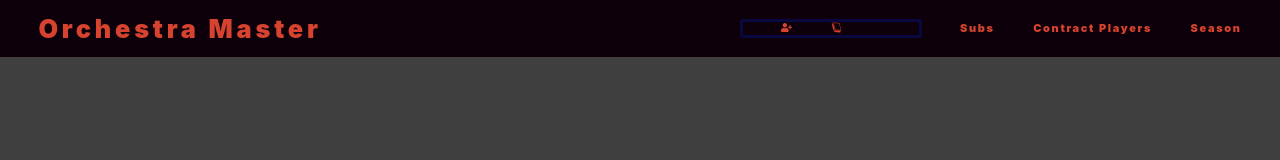
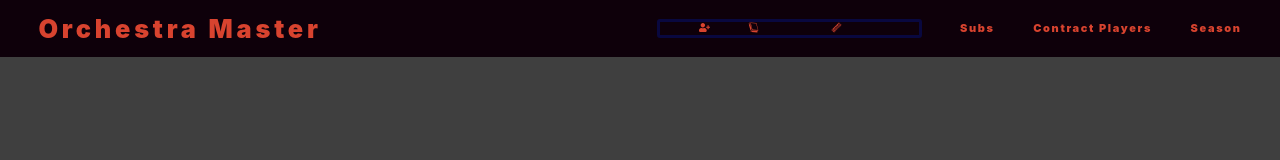
Before and after one commit to kfiddle/orchestra-master, a React (Create React App) app: page / in a window 1280 px wide. Shown: the top 160 px of the page. Built offline with nearby package versions, Linux system fonts and the light colour scheme.

Commit message:
beginning of instrument and more on player entry

```diff
--- a/src/components/UI/Layout.js
+++ b/src/components/UI/Layout.js
@@ -4,10 +4,13 @@ import MainNavigation from "../mainNavigation/MainNavigation";
 
 import PlayerEntry from "../playerEntry/PlayerEntry";
 import PieceEntry from "../pieceEntry/PieceEntry";
+import InstrumentEntry from "../instrumentEntry/InstrumentEntry";
 
 const Layout = (props) => {
   const [playerEntryFormRendered, setPlayerEntryFormRendered] = useState(false);
   const [pieceEntryFormRendered, setPieceEntryFormRendered] = useState(false);
+  const [instrumentEntryFormRendered, setInstrumentEntryFormRendered] = useState(false);
+
 
   const playerEntryClicked = () => {
     setPlayerEntryFormRendered(true);
@@ -17,9 +20,16 @@ const Layout = (props) => {
     setPieceEntryFormRendered(true);
   };
 
+  const instrumentEntryClicked = () => {
+    setInstrumentEntryFormRendered(true);
+  };
+
+
+
   const closeModal = () => {
     setPlayerEntryFormRendered(false);
     setPieceEntryFormRendered(false);
+    setInstrumentEntryFormRendered(false);
   };
 
   return (
@@ -27,9 +37,11 @@ const Layout = (props) => {
       <MainNavigation
         playerEntryClicked={playerEntryClicked}
         pieceEntryClicked={pieceEntryClicked}
+        instrumentEntryClicked={instrumentEntryClicked}
       />
       {playerEntryFormRendered && <PlayerEntry closeModal={closeModal} />}
       {pieceEntryFormRendered && <PieceEntry closeModal={closeModal} />}
+      {instrumentEntryFormRendered && <InstrumentEntry closeModal={closeModal} />}
 
       <main className={classes.main}>{props.children}</main>
     </Fragment>
--- /dev/null
+++ b/src/components/instrumentEntry/InstrumentEntry.js
@@ -0,0 +1,11 @@
+import Modal from "../UI/modal/Modal";
+
+const InstrumentEntry = (props) => {
+  return (
+    <Modal closeModal={props.closeModal}>
+      <div>A new instrument will live here</div>
+    </Modal>
+  );
+};
+
+export default InstrumentEntry;
--- a/src/components/mainNavigation/MainNavigation.js
+++ b/src/components/mainNavigation/MainNavigation.js
@@ -1,6 +1,6 @@
 import { NavLink } from "react-router-dom";
 import { FaUserPlus } from "react-icons/fa";
-import { GiBlackBook } from "react-icons/gi";
+import { GiBlackBook, GiMusicalKeyboard } from "react-icons/gi";
 
 import classes from "./MainNavigation.module.css";
 
@@ -19,10 +19,21 @@ const MainNavigation = (props) => {
             <li
               className={classes.navItem}
               onClick={props.pieceEntryClicked}
-              style={{ marginRight: "7rem" }}
+              style={{ marginRight: "3rem" }}
             >
               <GiBlackBook />
             </li>
+
+            <li
+              className={classes.navItem}
+              onClick={props.instrumentEntryClicked}
+              style={{ marginRight: "7rem" }}
+            >
+              <GiMusicalKeyboard />
+            </li>
+
+
+
           </div>
 
           <li className={classes.navItem}>
--- a/src/components/playerEntry/PlayerEntry.js
+++ b/src/components/playerEntry/PlayerEntry.js
@@ -11,6 +11,7 @@ const PlayerEntry = (props) => {
   let id = "";
   let firstNameArea = "";
   let lastName = "";
+  let instrument = "";
   let email = "";
   let homePhone = "";
   let cellPhone = "";
@@ -26,6 +27,7 @@ const PlayerEntry = (props) => {
     id = props.player.id;
     firstNameArea = props.player.firstNameArea;
     lastName = props.player.lastName;
+    instrument = props.player.instrument;
     email = props.player.email;
     homePhone = props.player.homePhoneNumber;
     cellPhone = props.player.cellPhoneNumber;
@@ -39,6 +41,7 @@ const PlayerEntry = (props) => {
   }
 
   const fullNameRef = useRef();
+  const instrumentRef = useRef();
   const homePhoneRef = useRef();
   const cellPhoneRef = useRef();
   const emailRef = useRef();
@@ -91,6 +94,15 @@ const PlayerEntry = (props) => {
             type="text"
             ref={fullNameRef}
             placeholder={`${firstNameArea} ${lastName}`}
+          />
+        </div>
+
+        <div className={classes.control}>
+          <label>Instrument</label>
+          <input
+            type="text"
+            ref={instrumentRef}
+            placeholder={instrument}
           />
         </div>
 
```
Also changed, not shown: src/components/instrumentEntry/InstrumentEntry.module.css (added).
